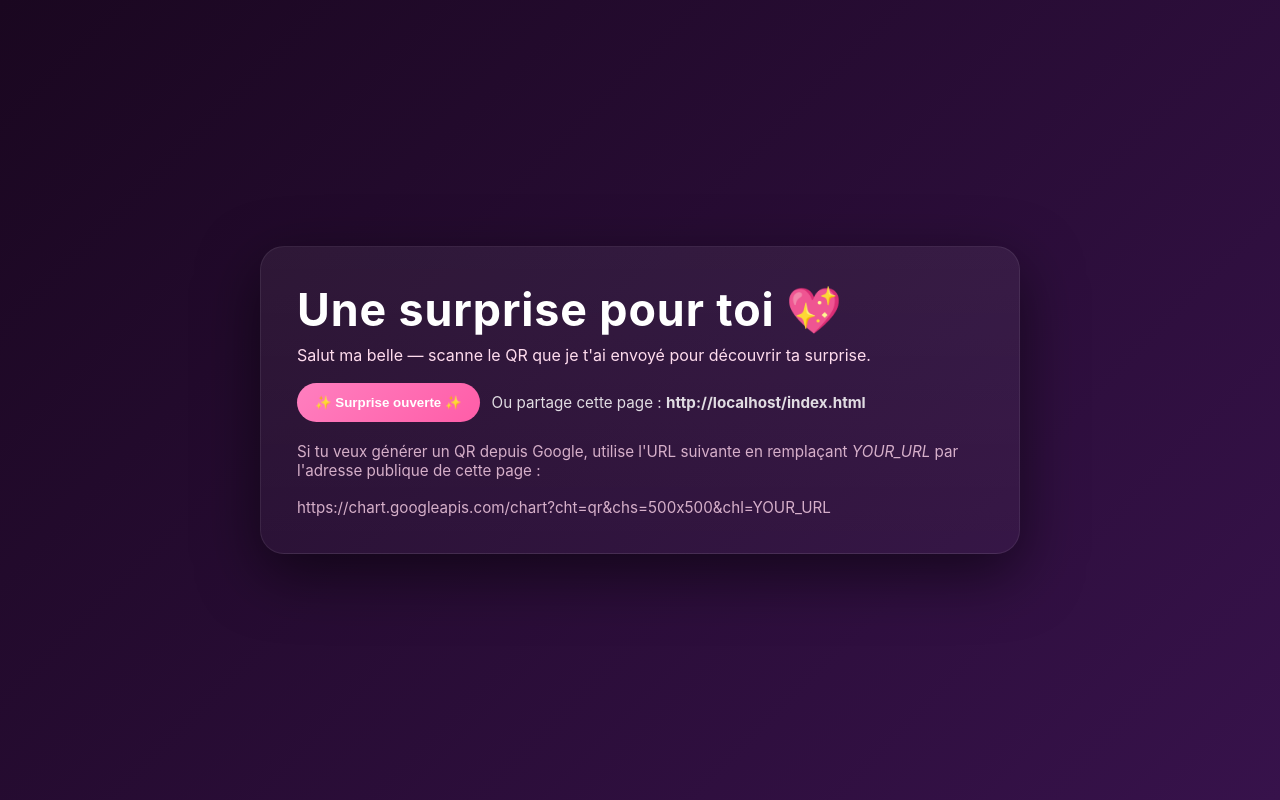
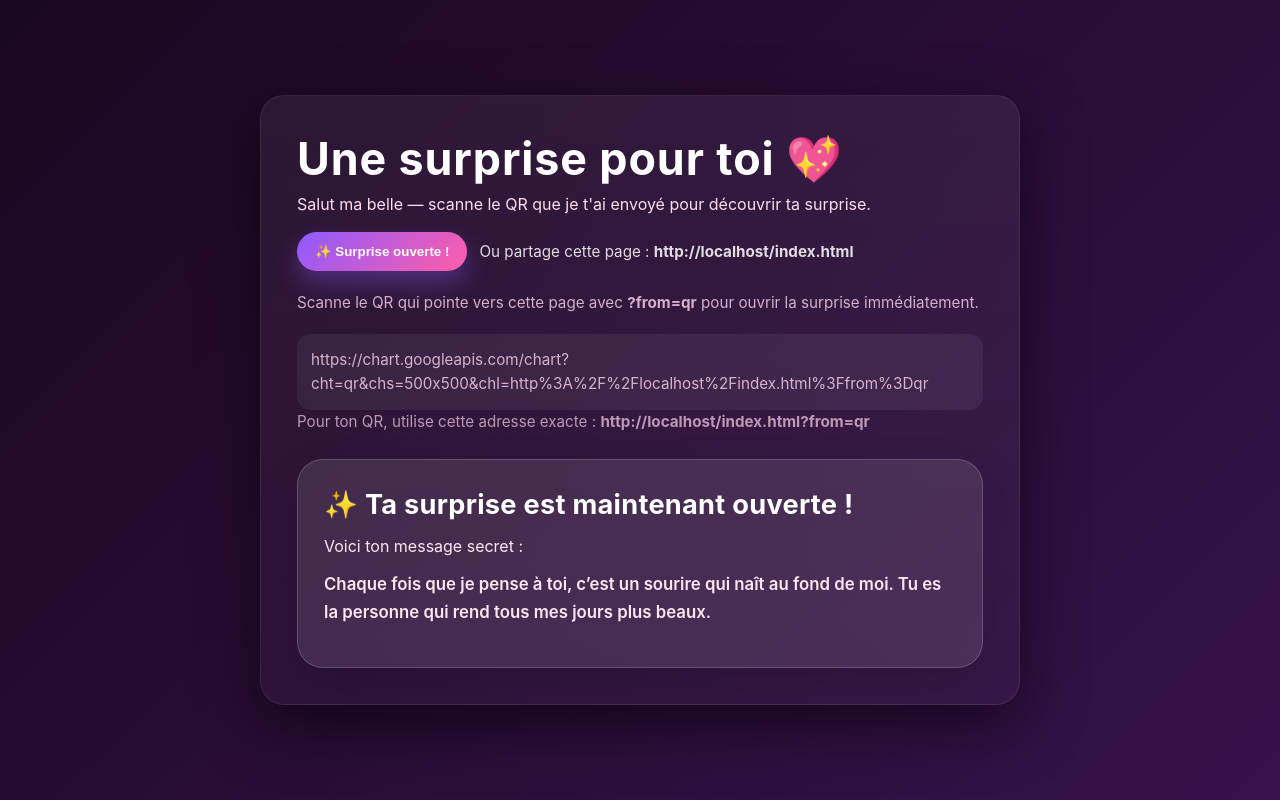
Before and after one commit to ivannserignoleba-afk/ma-vie, a plain HTML site: page index.html in a window 1280 px wide. Both pictures are taken after a click on the button "Ouvrir la surprise". Drawn offline with Linux system fonts and the light colour scheme.

Commit message:
Add files via upload

```diff
--- a/index.html
+++ b/index.html
@@ -15,9 +15,18 @@
       p.lead{margin:0 0 18px;color:#ffdcee}
       .cta{display:flex;gap:12px;flex-wrap:wrap;align-items:center}
       .btn{background:linear-gradient(135deg,var(--accent),#ff5da8);border:none;color:#fff;padding:12px 18px;border-radius:999px;font-weight:700;cursor:pointer}
-      .note{margin-top:20px;color:#ffd6eccc;font-size:0.95rem}
-      .qr-sample{margin-top:18px}
+      .note{margin-top:20px;color:#ffd6eccc;font-size:0.95rem;line-height:1.6}
+      .qr-sample{margin-top:18px;padding:14px;background:rgba(255,255,255,0.06);border-radius:14px;word-break:break-word}
       .small{opacity:0.85;font-size:0.95rem}
+      .hidden{display:none}
+      .reveal{margin-top:24px;padding:28px 26px;border-radius:26px;background:rgba(255,255,255,0.1);border:1px solid rgba(255,255,255,0.18);box-shadow:0 18px 45px rgba(0,0,0,0.14);opacity:0;transform:translateY(18px) scale(0.98);transition:opacity .35s ease,transform .35s ease}
+      .reveal.visible{opacity:1;transform:translateY(0) scale(1)}
+      .reveal h2{margin:0 0 12px;font-size:1.7rem;letter-spacing:0.01em}
+      .reveal p{margin:0 0 12px;line-height:1.65;color:#ffe6f0}
+      .surprise-text{font-size:1.05rem;font-weight:600;color:#fff;}
+      .btn{transition:transform .22s ease,box-shadow .22s ease}
+      .btn:hover:not(:disabled){transform:translateY(-1px);box-shadow:0 18px 30px rgba(255,93,168,0.35)}
+      .btn.opened{background:linear-gradient(135deg,#8e5aff,#ff5da8);box-shadow:0 12px 25px rgba(142,90,255,0.35)}
       /* responsive */
       @media (max-width:520px){.card{padding:22px}.cta{flex-direction:column;align-items:stretch}}
     </style>
@@ -44,36 +53,56 @@
         </div>
 
         <div class="note">
-          Si tu veux générer un QR depuis Google, utilise l'URL suivante en remplaçant <em>YOUR_URL</em> par l'adresse publique de cette page :
-          <div class="qr-sample">https://chart.googleapis.com/chart?cht=qr&chs=500x500&chl=YOUR_URL</div>
+          Scanne le QR qui pointe vers cette page avec <strong>?from=qr</strong> pour ouvrir la surprise immédiatement.
+          <div class="qr-sample" id="qrSample"></div>
+          <div class="small">Pour ton QR, utilise cette adresse exacte : <strong id="qrLink"></strong></div>
+        </div>
+        <div class="reveal hidden" id="reveal">
+          <h2>✨ Ta surprise est maintenant ouverte !</h2>
+          <p>Voici ton message secret :</p>
+          <p class="surprise-text">Chaque fois que je pense à toi, c’est un sourire qui naît au fond de moi. Tu es la personne qui rend tous mes jours plus beaux.</p>
         </div>
       </div>
     </div>
 
     <script>
-      // Affiche l'URL actuelle (utile si tu héberges et veux construire le QR)
       const pageUrlEl = document.getElementById('pageUrl');
+      const qrLinkEl = document.getElementById('qrLink');
+      const qrSampleEl = document.getElementById('qrSample');
       const openBtn = document.getElementById('openBtn');
+      const reveal = document.getElementById('reveal');
       function currentUrl(){
-        // prefer full URL if available
         try{return window.location.href}catch(e){return 'http://your-domain/index.html'}
       }
-      pageUrlEl.textContent = currentUrl();
+      function buildQrUrl(url){
+        try {
+          const target = new URL(url);
+          target.search = '';
+          target.hash = '';
+          return target.href + (target.href.includes('?') ? '&' : '?') + 'from=qr';
+        } catch (e) {
+          return url.split('?')[0] + '?from=qr';
+        }
+      }
+      const pageLink = currentUrl();
+      const qrLink = buildQrUrl(pageLink);
+      pageUrlEl.textContent = pageLink;
+      qrLinkEl.textContent = qrLink;
+      qrSampleEl.textContent = 'https://chart.googleapis.com/chart?cht=qr&chs=500x500&chl=' + encodeURIComponent(qrLink);
 
-      // Bouton d'ouverture : affiche le contenu "révélé" — ici une animation simple
-      openBtn.addEventListener('click', ()=>{
-        openBtn.textContent = '✨ Surprise ouverte ✨';
+      function openSurprise(){
+        reveal.classList.remove('hidden');
+        reveal.classList.add('visible');
+        openBtn.textContent = '✨ Surprise ouverte !';
+        openBtn.classList.add('opened');
         openBtn.disabled = true;
-        setTimeout(()=>{
-          alert('Joyeux moment !');
-        },200);
-      });
+      }
 
-      // Si on veut détecter des paramètres (ex: ?from=qr) on peut agir différemment
+      openBtn.addEventListener('click', openSurprise);
+
       const params = new URLSearchParams(location.search);
       if(params.get('from') === 'qr'){
-        // action optionnelle si page ouverte via QR
-        openBtn.click();
+        openSurprise();
       }
     </script>
   </body>
```
